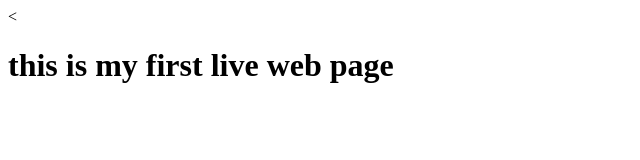
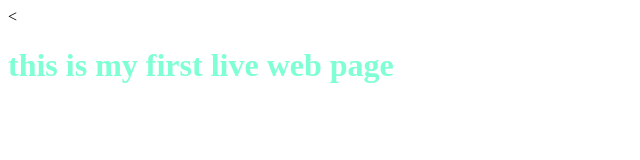
Before and after one commit to him12234/WebtechA4, a plain HTML site: page index.html in a window 1280 px wide. Shown: the whole page, without its empty margins (0-640 px from the left). Drawn offline with Linux system fonts and the light colour scheme.

Commit message:
Update index.html

```diff
--- a/index.html
+++ b/index.html
@@ -7,6 +7,6 @@
   <meta name="description" content="" />
 </head>
 <body>
-  <h1>this is my first live web page</h1>
+  <h1 style="color: aquamarine;">this is my first live web page</h1>
 </body>
 </html>
```
